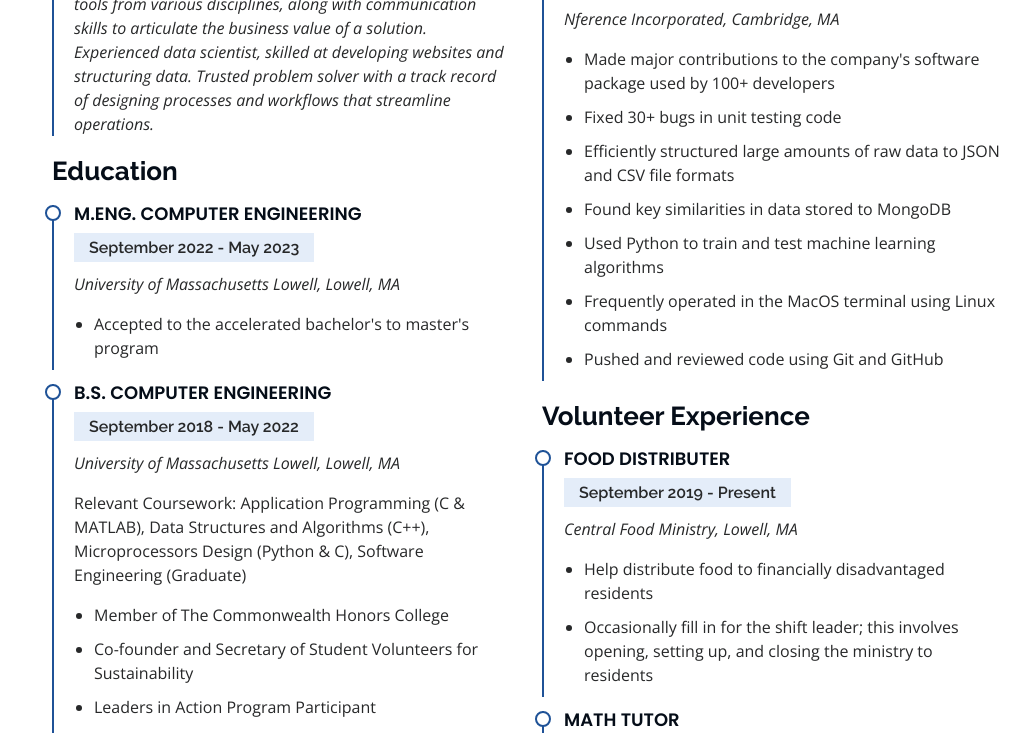
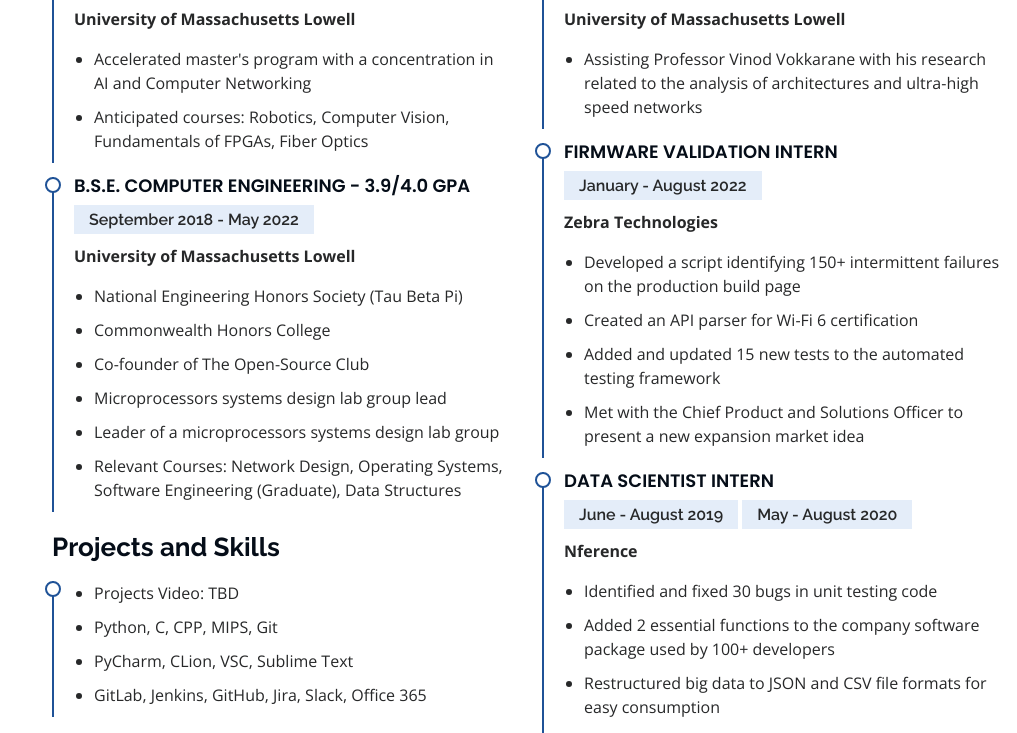
Before and after one commit to ryanjohnmccann/ryanjohnmccann.github.io, a plain HTML site: page index.html in a window 1280 px wide. Shown: the part 1122-1855 px from the top of the page, without its empty margins (263-1280 px from the left). Drawn offline with nearby package versions, Linux system fonts and the light colour scheme.

Commit message:
Revamp information

```diff
--- a/index.html
+++ b/index.html
@@ -71,7 +71,7 @@
   <section id="hero" class="d-flex flex-column justify-content-center align-items-center">
     <div class="hero-container" data-aos="fade-in">
       <h1>Ryan McCann</h1>
-      <p><span class="typed" data-typed-items="Robotics, Data Science, Software Engineering"></span></p>
+      <p><span class="typed" data-typed-items="Robotics, Computer Networking, Artificial Intelligence"></span></p>
     </div>
   </section><!-- End Hero -->
 
@@ -88,125 +88,121 @@
 
         <div class="row">
           <div class="col-lg-6" data-aos="fade-up">
-            <h3 class="resume-title">Summary</h3>
-            <div class="resume-item pb-0">
-              <h4>Ryan McCann</h4>
-              <p><em>
-                Computer engineer with experience solving challenges with tools from various disciplines, along with
-                communication skills to articulate the business value of a solution. Experienced data scientist, skilled at
-                developing websites and structuring data. Trusted problem solver with a track record of designing processes and workflows
-                that streamline operations.
-              </em></p>
-            </div>
             <h3 class="resume-title">Education</h3>
             <div class="resume-item pb-0">
               <h4>M.Eng. Computer Engineering</h4>
               <h5>September 2022 - May 2023</h5>
-              <p><em>University of Massachusetts Lowell, Lowell, MA</em></p>
+              <p><strong>University of Massachusetts Lowell</strong></p>
               <ul>
                 <li>
-                  Accepted to the accelerated bachelor's to master's program
+                  Accelerated master's program with a concentration in AI and Computer Networking
+                </li>
+                <li>
+                  Anticipated courses: Robotics, Computer Vision, Fundamentals of FPGAs, Fiber Optics
                 </li>
               </ul>
             </div>
-            <div class="resume-item">
-              <h4>B.S. Computer Engineering</h4>
+            <div class="resume-item pb-0">
+              <h4>B.S.E. Computer Engineering - 3.9/4.0 GPA</h4>
               <h5>September 2018 - May 2022</h5>
-              <p><em>University of Massachusetts Lowell, Lowell, MA</em></p>
-              <p>
-                Relevant Coursework: Application Programming (C & MATLAB), Data Structures and Algorithms (C++),
-                Microprocessors Design (Python & C), Software Engineering (Graduate)
-              </p>
+              <p><strong>University of Massachusetts Lowell</strong></p>
               <ul>
                 <li>
-                  Member of The Commonwealth Honors College
+                  National Engineering Honors Society (Tau Beta Pi)
                 </li>
                 <li>
-                  Co-founder and Secretary of Student Volunteers for Sustainability
+                  Commonwealth Honors College
                 </li>
                 <li>
-                  Leaders in Action Program Participant
+                  Co-founder of The Open-Source Club
                 </li>
                 <li>
-                  Member of The Institute of Electrical and Electronics Engineering (IEEE)
+                  Microprocessors systems design lab group lead
                 </li>
                 <li>
                   Leader of a microprocessors systems design lab group
                 </li>
                 <li>
-                  Tau Beta Pi
-                </li>
-                <li>
-                  3.9/4.0 GPA
+                  Relevant Courses: Network Design, Operating Systems, Software Engineering (Graduate),
+                  Data Structures
                 </li>
               </ul>
             </div>
+
+            <h3 class="resume-title">Projects and Skills</h3>
+            <div class="resume-item pb-0">
+              <ul>
+                <li>
+                  Projects Video: TBD
+                </li>
+                <li>
+                  Python, C, CPP, MIPS, Git
+                </li>
+                <li>
+                  PyCharm, CLion, VSC, Sublime Text
+                </li>
+                <li>
+                  GitLab, Jenkins, GitHub, Jira, Slack, Office 365
+                </li>
+              </ul>
+            </div>
+
           </div>
           <div class="col-lg-6" data-aos="fade-up" data-aos-delay="100">
             <h3 class="resume-title">Professional Experience</h3>
+
+            <div class="resume-item pb-0">
+              <h4>Research Assistant</h4>
+              <h5>September 2022 - Present</h5>
+              <p><strong>University of Massachusetts Lowell</strong></p>
+              <ul>
+                <li>
+                  Assisting Professor Vinod Vokkarane with his research related to the analysis of architectures
+                  and ultra-high speed networks
+                </li>
+              </ul>
+            </div>
+
+            <div class="resume-item pb-0">
+              <h4>Firmware Validation Intern</h4>
+              <h5>January - August 2022</h5>
+              <p><strong>Zebra Technologies</strong></p>
+              <ul>
+                <li>
+                  Developed a script identifying 150+ intermittent failures on the production build page
+                </li>
+                <li>
+                  Created an API parser for Wi-Fi 6 certification
+                </li>
+                <li>
+                  Added and updated 15 new tests to the automated testing framework
+                </li>
+                <li>
+                  Met with the Chief Product and Solutions Officer to present a new expansion market idea
+                </li>
+              </ul>
+            </div>
+
             <div class="resume-item pb-0">
               <h4>Data Scientist Intern</h4>
               <h5>June - August 2019</h5>
               <h5>May - August 2020</h5>
-              <p><em>Nference Incorporated, Cambridge, MA </em></p>
+              <p><strong>Nference</strong></p>
               <ul>
                 <li>
-                  Made major contributions to the company's software package used by 100+ developers
+                  Identified and fixed 30 bugs in unit testing code
                 </li>
                 <li>
-                  Fixed 30+ bugs in unit testing code
+                  Added 2 essential functions to the company software package used by 100+ developers
                 </li>
                 <li>
-                  Efficiently structured large amounts of raw data to JSON and CSV file formats
+                  Restructured big data to JSON and CSV file formats for easy consumption
                 </li>
                 <li>
-                  Found key similarities in data stored to MongoDB
-                </li>
-                <li>
-                  Used Python to train and test machine learning algorithms
-                </li>
-                <li>
-                  Frequently operated in the MacOS terminal using Linux commands
-                </li>
-                <li>
-                  Pushed and reviewed code using Git and GitHub
+                  Performed data analytics using MongoDB to find similarities between drug tolerances
                 </li>
               </ul>
             </div>
-
-            <h3 class="resume-title">Volunteer Experience</h3>
-            <div class="resume-item pb-0">
-              <h4>Food Distributer</h4>
-              <h5>September 2019 - Present</h5>
-              <p><em>Central Food Ministry, Lowell, MA </em></p>
-              <ul>
-                <li>
-                  Help distribute food to financially disadvantaged residents
-                </li>
-                <li>
-                  Occasionally fill in for the shift leader; this involves opening, setting up, and closing the ministry to residents
-                </li>
-              </ul>
-            </div>
-            <div class="resume-item pb-0">
-              <h4>Math Tutor</h4>
-              <h5>November 2020 - January 2021</h5>
-              <p><em>Project Learn Incorporated, Lowell, MA </em></p>
-              <ul>
-                <li>
-                  Provided third grade students with the skills they needed to succeed in mathematics
-                </li>
-              </ul>
-            </div>
-
-            <!-- <h3 class="resume-title">Other Skills</h3>
-            <div class="resume-item">
-              <ul>
-                <li>
-                  Altium Designer, Arduino, CSS, Git, HTML, JavaScript, Linux, NI Multisim, WaveForms
-                </li>
-              </ul>
-            </div> -->
           </div>
         </div>
 
@@ -249,7 +245,7 @@
 
           </div>
 
-          <div class="col-lg-7 mt-5 mt-lg-0 d-flex align-items-stretch">
+          <!-- <div class="col-lg-7 mt-5 mt-lg-0 d-flex align-items-stretch">
             <form action="POST" data-netlify="true" method="post" role="form" class="php-email-form" netlify-honeypot="bot-field">
               <div class="form-row">
                 <div class="form-group col-md-6">
@@ -280,7 +276,7 @@
               </div>
               <div class="text-center"><button type="submit">Send Message</button></div>
             </form>
-          </div>
+          </div> -->
 
         </div>
 
```
Also changed, not shown: 2 other files.
